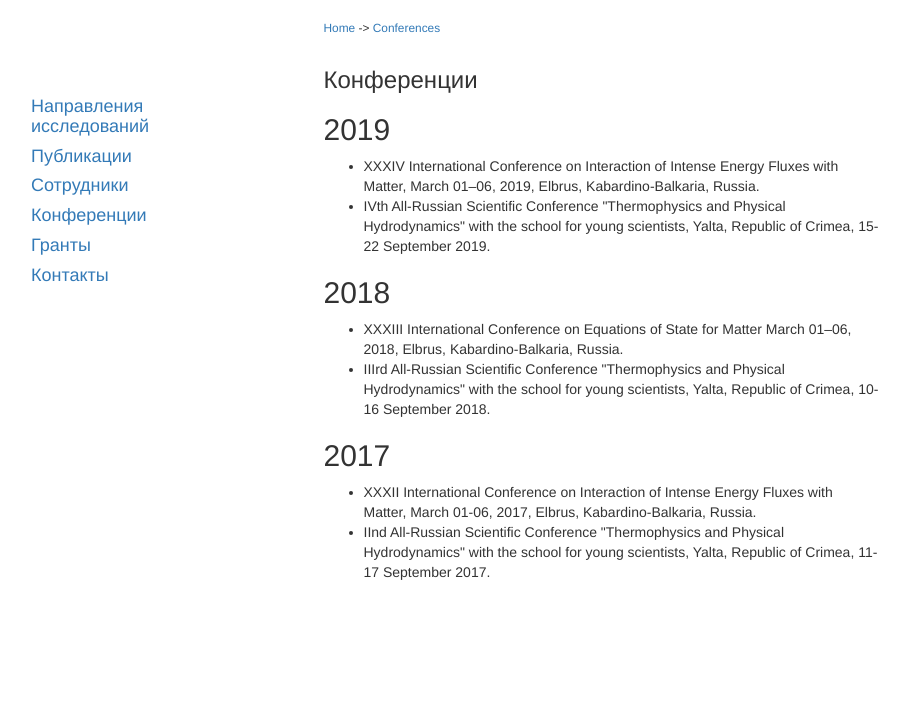
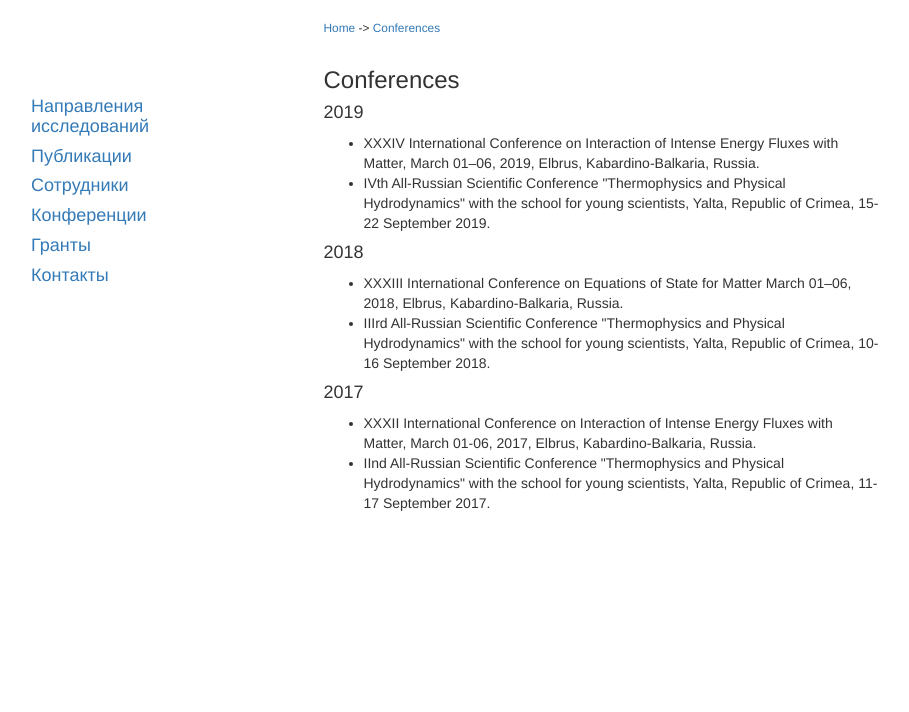
Before and after one commit to vadimvshepelev/icad-dcmt, a Django app: page /en/conferences/ in a window 1280 px wide. Shown: the part 240-952 px from the top of the page, without its empty margins (39-948 px from the left). Run offline with Django 3.2, Linux system fonts and the light colour scheme; some libraries are stand-ins or nearby versions.

Commit message:
cosmetic

```diff
--- a/dcmtsite/www/templates/conferences_en.html
+++ b/dcmtsite/www/templates/conferences_en.html
@@ -9,22 +9,22 @@ Conferences - DCMT of ICAD RAS
 {% endblock %}
 
 {% block content%}
-<h1>Конференции</h1>
-<h2>2019</h2>
+<h1>Conferences</h1>
+<h4>2019</h4>
 <ul>
   <li>XXXIV International Conference on Interaction of Intense Energy Fluxes with Matter, March 01–06, 2019, Elbrus, Kabardino-Balkaria, Russia.</li>
   <li>IVth All-Russian Scientific Conference "Thermophysics and Physical Hydrodynamics" with the school for young scientists,
   Yalta, Republic of Crimea, 15-22 September 2019.</li>
 </ul>
 
-<h2>2018</h2>
+<h4>2018</h4>
 <ul>
   <li>XXXIII International Conference on Equations of State for Matter March 01–06, 2018, Elbrus, Kabardino-Balkaria, Russia.</li>
   <li>IIIrd All-Russian Scientific Conference "Thermophysics and Physical Hydrodynamics" with the school for young scientists,
   Yalta, Republic of Crimea, 10-16 September 2018. </li>
 </ul>
 
-<h2>2017</h2>
+<h4>2017</h4>
 <ul>
   <li>XXXII International Conference on Interaction of Intense Energy Fluxes with Matter, March 01-06, 2017, Elbrus, Kabardino-Balkaria, Russia.</li>
   <li>IInd All-Russian Scientific Conference "Thermophysics and Physical Hydrodynamics" with the school for young scientists,
```
